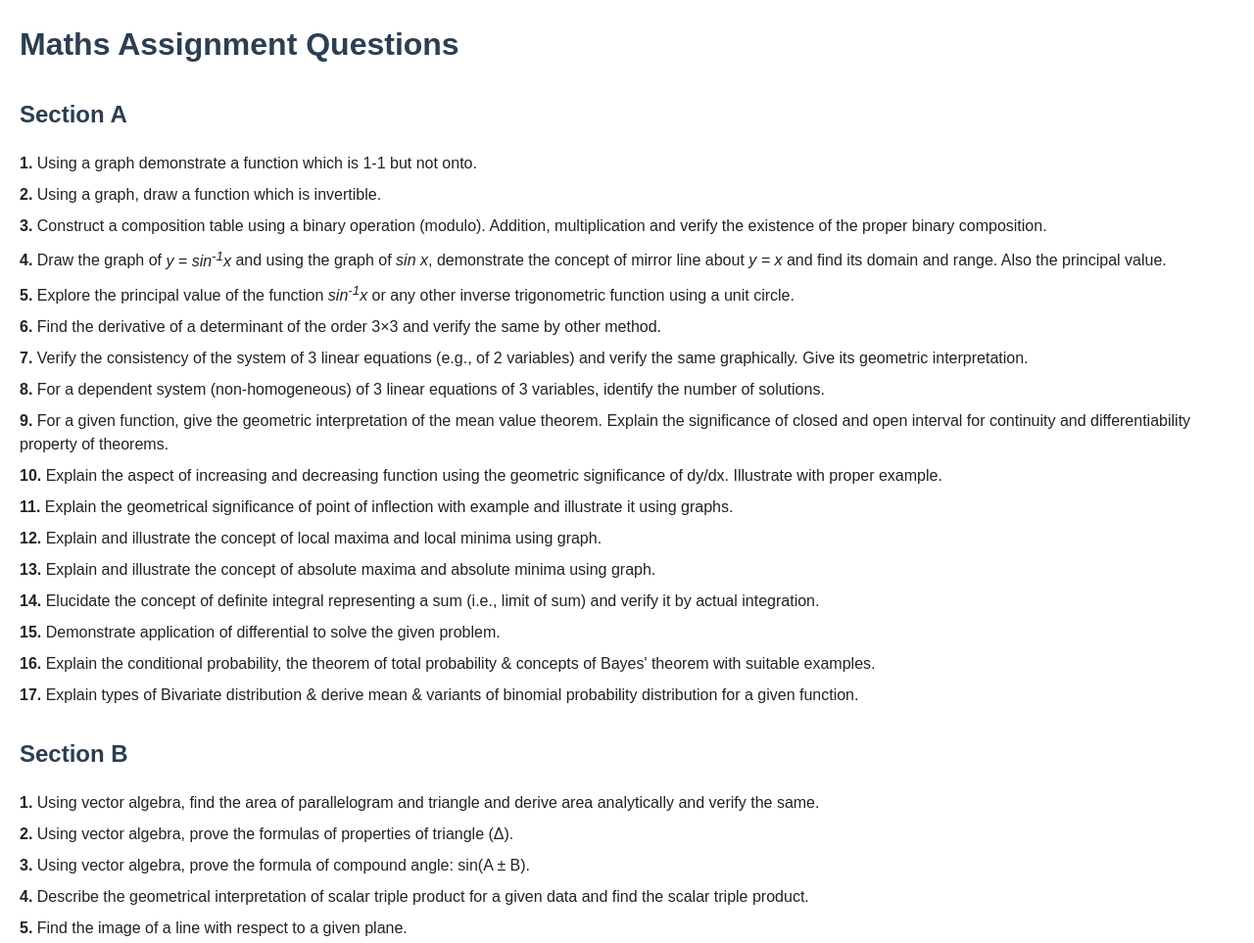
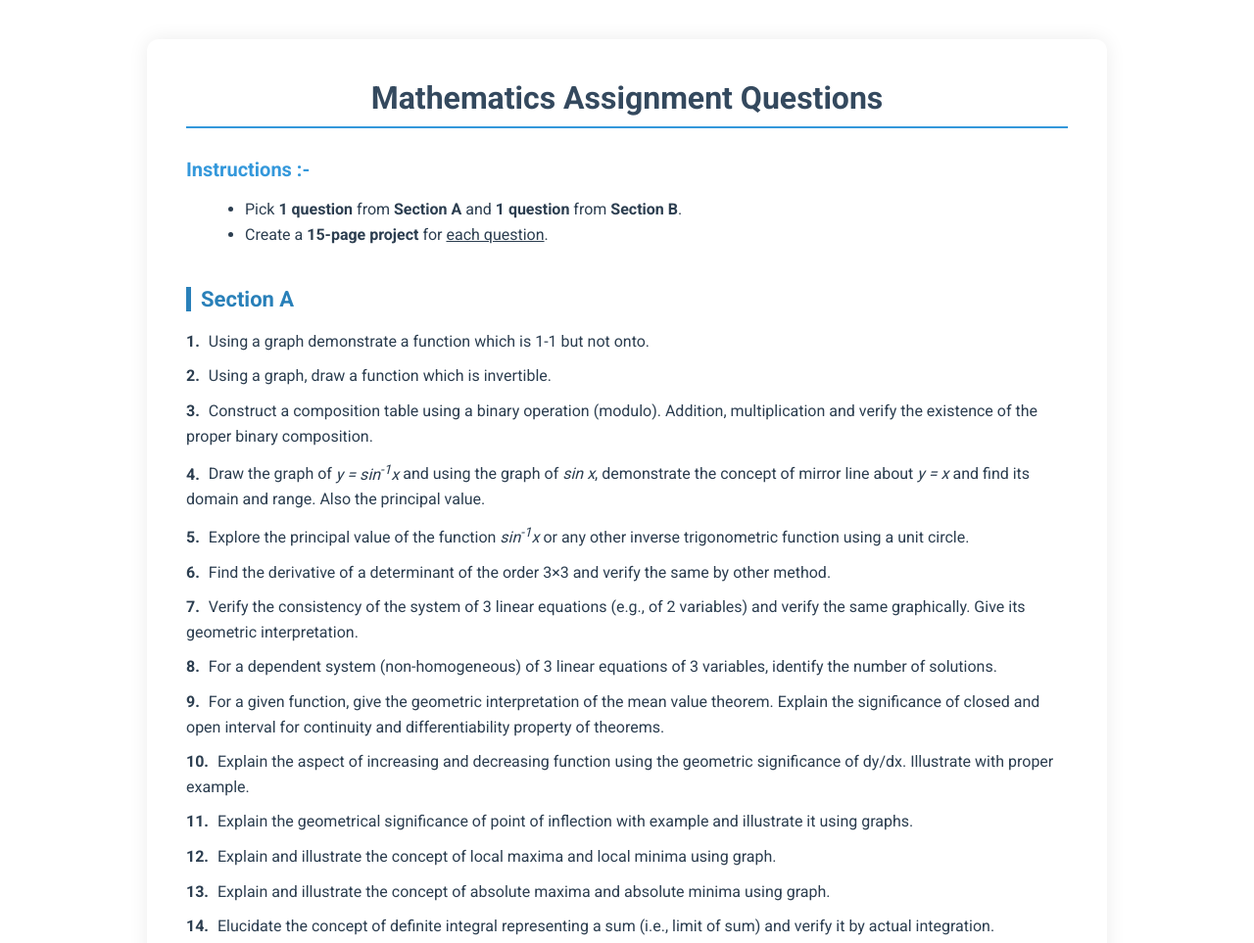
Before and after one commit to sarthakdev143-lite/Maths-Assignment-Questions, a plain HTML site: page index.html in a window 1280 px wide. Shown: the top 963 px of the page at 98% size. Drawn offline with Linux system fonts and the light colour scheme.

Commit message:
Enhance styling and structure of Mathematics Assignment Questions page

```diff
--- a/index.html
+++ b/index.html
@@ -3,38 +3,92 @@
 
 <head>
     <meta charset="UTF-8" />
-    <meta name="viewport" content="width=device-width, initial-scale=1" />
-    <title>Combined Questions</title>
+    <meta name="viewport" content="width=device-width, initial-scale=1.0" />
+    <title>Sarthakdev143 | Mathematics Assignment Questions</title>
     <style>
+        @import url('https://fonts.googleapis.com/css2?family=Roboto:wght@400;700&display=swap');
+
         body {
-            font-family: Arial, sans-serif;
-            margin: 20px;
-            line-height: 1.5;
-            color: #222;
+            font-family: 'Roboto', sans-serif;
+            background: #f5f7fa;
+            color: #2c3e50;
+            margin: 40px auto;
+            max-width: 900px;
+            padding: 20px 40px;
+            border-radius: 12px;
+            box-shadow: 0 0 20px rgba(0, 0, 0, 0.08);
+            background-color: #ffffff;
         }
 
-        h1,
+        h1 {
+            text-align: center;
+            color: #34495e;
+            border-bottom: 2px solid #3498db;
+            padding-bottom: 10px;
+            margin-bottom: 30px;
+        }
+
         h2 {
-            color: #2c3e50;
+            color: #2980b9;
+            margin-top: 40px;
+            border-left: 5px solid #2980b9;
+            padding-left: 10px;
+            font-size: 22px;
+        }
+
+        h3 {
+            font-size: 20px;
+            color: #3498db;
+            margin-bottom: 10px;
+        }
+
+        ul {
+            margin-left: 20px;
+            margin-bottom: 30px;
+        }
+
+        ul li {
+            font-size: 16px;
+            line-height: 1.6;
         }
 
         p {
-            margin: 8px 0;
+            margin: 10px 0;
+            font-size: 16px;
+            line-height: 1.6;
+        }
+
+        .question-number {
+            font-weight: bold;
+            margin-right: 5px;
+            color: #2c3e50;
         }
 
         .section {
             margin-top: 30px;
         }
 
-        .question-number {
-            font-weight: bold;
+        .footer {
+            text-align: center;
+            margin-top: 50px;
+            font-size: 14px;
+            color: #999;
         }
     </style>
+    <link rel="icon" type="image/x-icon" href="https://www.vhv.rs/dpng/d/232-2329346_project-ideas-activities-based-transparent-background-maths-icon.png">
 </head>
 
 <body>
 
-    <h1>Maths Assignment Questions</h1>
+    <h1>Mathematics Assignment Questions</h1>
+    <h3>Instructions :-</h3>
+    <ul>
+        <li>Pick <strong>1 question</strong> from <strong>Section A</strong> and <strong>1 question</strong> from
+            <strong>Section B</strong>.
+        </li>
+        <li>Create a <strong>15-page project</strong> for <u>each question</u>.</li>
+    </ul>
+
 
     <div class="section">
         <h2>Section A</h2>
@@ -46,7 +100,8 @@
             of <em>sin x</em>, demonstrate the concept of mirror line about <em>y = x</em> and find its domain and
             range. Also the principal value.</p>
         <p><span class="question-number">5.</span> Explore the principal value of the function
-            <em>sin<sup>-1</sup>x</em> or any other inverse trigonometric function using a unit circle.</p>
+            <em>sin<sup>-1</sup>x</em> or any other inverse trigonometric function using a unit circle.
+        </p>
         <p><span class="question-number">6.</span> Find the derivative of a determinant of the order 3×3 and verify the
             same by other method.</p>
         <p><span class="question-number">7.</span> Verify the consistency of the system of 3 linear equations (e.g., of
@@ -97,6 +152,9 @@
         <p><span class="question-number">13.</span> Find the area bounded by a circle and a parabola.</p>
     </div>
 
+    <div class="footer">
+        &copy; Sarthakdev143 | Mathematics Assignment Questions
+    </div>
 </body>
 
 </html>
```
